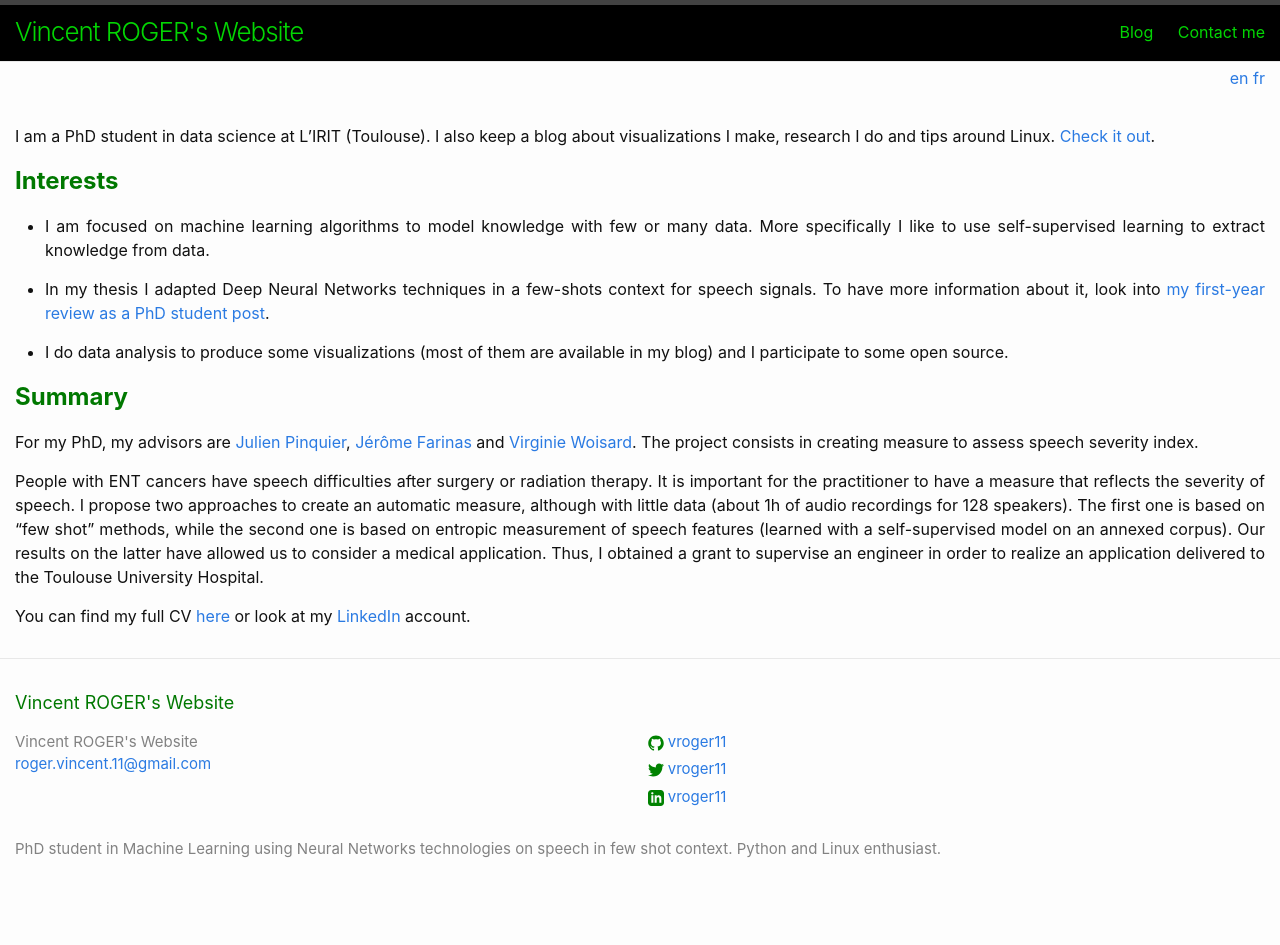
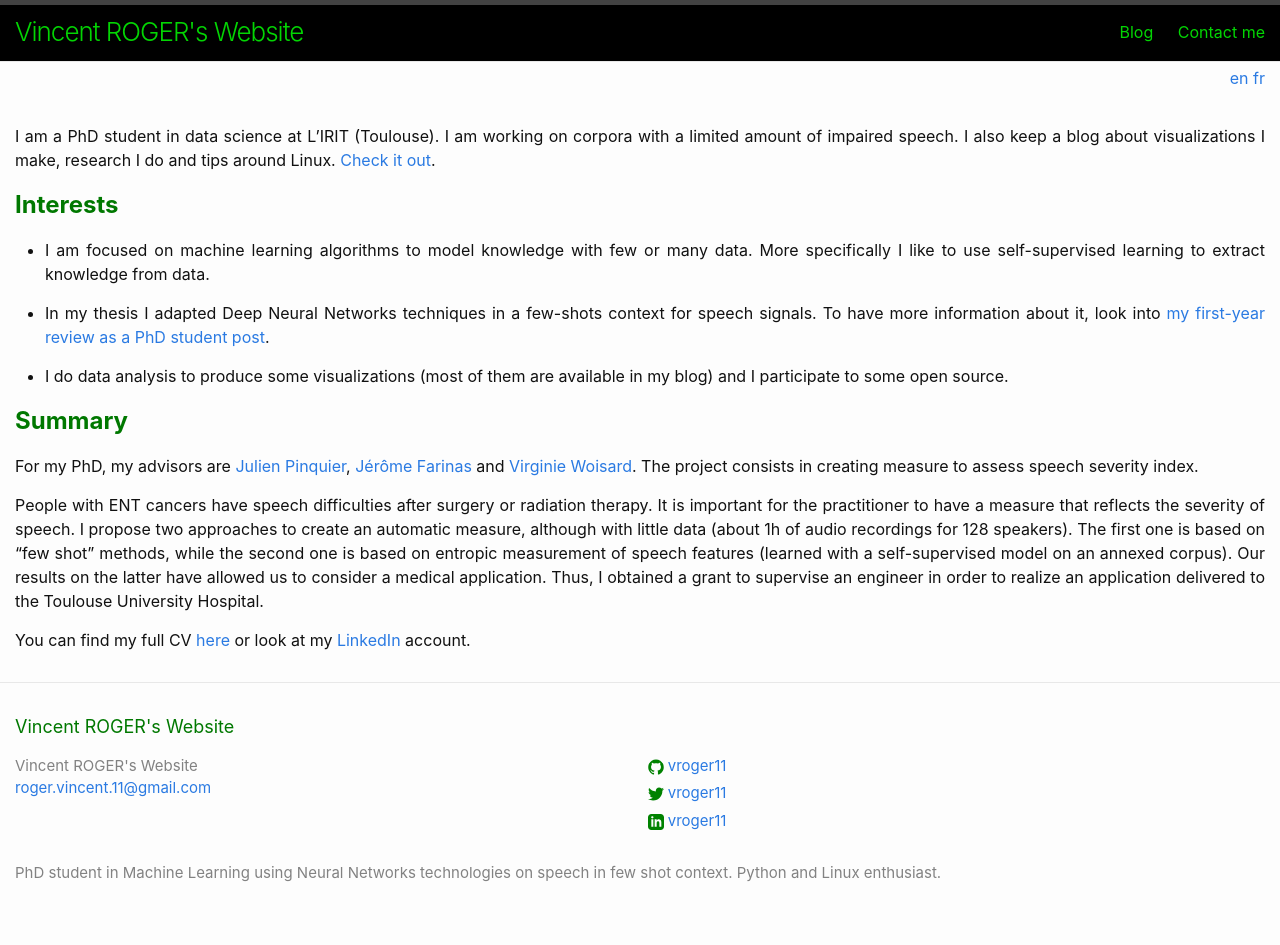
Before and after one commit to vroger11/vroger11.github.io, a Jekyll site: the page built from index.md, in a window 1280 px wide. Built offline with Jekyll 4.4.1, drawn with Linux system fonts in a browser that asks for light colours; before the commit the page ends 921 px from its top, so only the background shows below that.

Commit message:
Add better first description on index pages.

```diff
--- a/index.md
+++ b/index.md
@@ -8,6 +8,7 @@ ref: home
 ---
 
 I am a PhD student in data science at L'IRIT (Toulouse).
+I am working on corpora with a limited amount of impaired speech.
 I also keep a blog about visualizations I make, research I do and tips around Linux. [Check it out](blog).
 
 # Interests
```
Also changed, not shown: accueil.md (+1 -0 lines).
